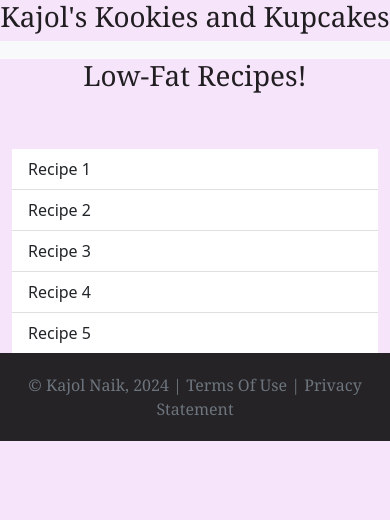
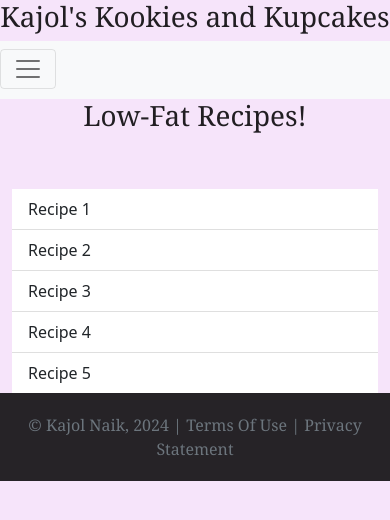
Before and after one commit to kmn33-code/P4, a plain HTML site: page html/lowfat.html in a window 390 px wide. Drawn offline with nearby package versions, Linux system fonts and the light colour scheme.

Commit message:
Update lowfat.html

```diff
--- a/html/lowfat.html
+++ b/html/lowfat.html
@@ -14,7 +14,10 @@
     <body>
         <h1 class="text-center">Kajol's Kookies and Kupcakes</h1>
         <nav class="navbar navbar-expand-lg navbar-light bg-light">
-            <div class="collapse navbar-collapse" id="navbarSupportedContent">
+            <button class="navbar-toggler" type="button" data-bs-toggle="collapse" data-bs-target="#navbarNav" aria-controls="navbarNav" aria-expanded="false" aria-label="Toggle navigation">
+                <span class="navbar-toggler-icon"></span>
+            </button>
+            <div class="collapse navbar-collapse" id="navbarNavt">
               <ul class="navbar-nav mx-auto">
                 <li class="nav-item active">
                   <a class="nav-link" href="../index.html">Home <span class="sr-only"></span></a>
```
